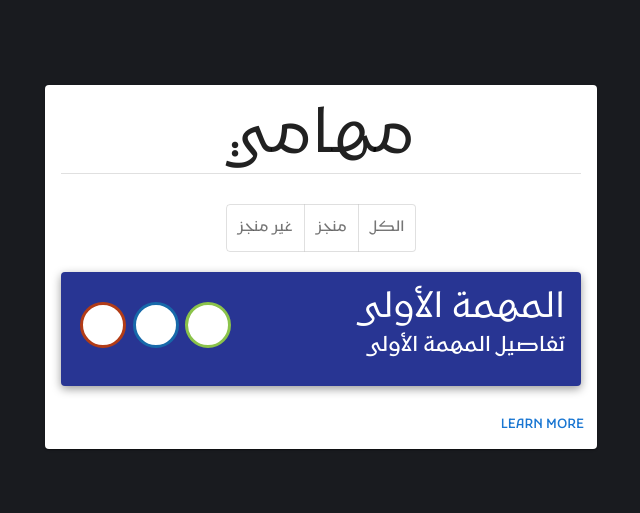
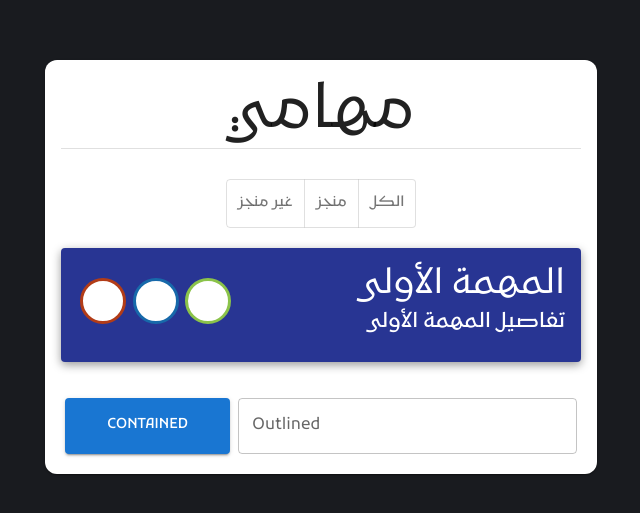
Before and after one commit to khalid-faraj/To-Do-List-React, a React (Create React App) app: page / in a window 1280 px wide. Shown: the part 133-646 px from the top of the page, without its empty margins (319-959 px from the left). Built offline with nearby package versions, Linux system fonts and the light colour scheme; some icons are missing.

Commit message:
Design add new task UI

```diff
--- a/src/Components/ToDoList.js
+++ b/src/Components/ToDoList.js
@@ -13,12 +13,14 @@ import FormatAlignCenterIcon from '@mui/icons-material/FormatAlignCenter';
 import FormatAlignRightIcon from '@mui/icons-material/FormatAlignRight';
 import FormatAlignJustifyIcon from '@mui/icons-material/FormatAlignJustify';
 import ToDo from './ToDo';
+import TextField from '@mui/material/TextField';
+import Grid from '@mui/material/Grid';
 
 export default function ToDoList() {
   return (
     <React.Fragment>
       <Container maxWidth="sm">
-        <Card sx={{ minWidth: 275 }}>
+        <Card sx={{ minWidth: 275, borderRadius: '12px' }}>
           <CardContent>
             <Typography variant="h2" component="h2">
               مهامي
@@ -35,9 +37,27 @@ export default function ToDoList() {
             </ToggleButtonGroup>
             <ToDo />
           </CardContent>
-          <CardActions>
-            <Button size="small">Learn More</Button>
-          </CardActions>
+          <Grid container spacing={1} sx={{ margin: '20px' }}>
+            <Grid size={8}>
+              <TextField
+                id="outlined-basic"
+                label="Outlined"
+                variant="outlined"
+                style={{ width: '100%' }}
+              />
+            </Grid>
+            <Grid size={4}>
+              <Button
+                variant="contained"
+                style={{
+                  width: '100%',
+                  height: '100%',
+                }}
+              >
+                Contained
+              </Button>
+            </Grid>
+          </Grid>
         </Card>
       </Container>
     </React.Fragment>
```
